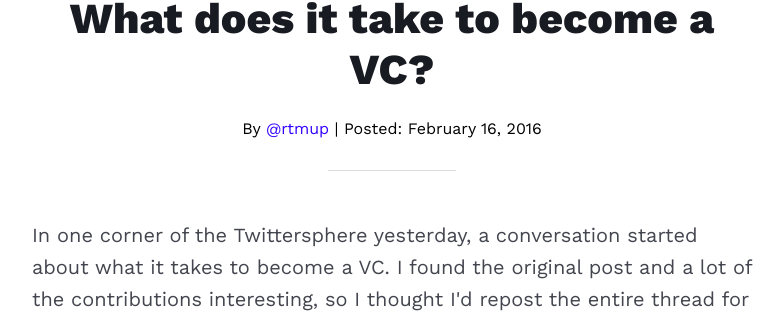
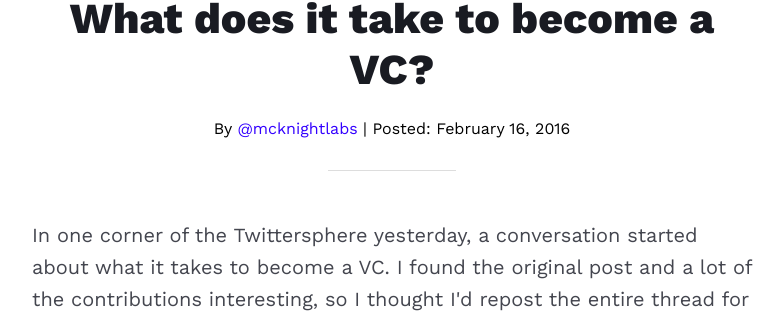
Before and after one commit to mcknightlabs/rtmup, a Jekyll site: the page built from _posts/tech-design/2016-02-16-vc-twitter.md, in a window 1280 px wide. Shown: the part 110-423 px from the top of the page, without its empty margins (248-1032 px from the left). Built offline with Jekyll 4.4.1, drawn with Linux system fonts in a browser that asks for light colours; comment, search, counter and statistics services are not loaded.

Commit message:
updates article twitter url

```diff
--- a/_layouts/article.html
+++ b/_layouts/article.html
@@ -7,7 +7,7 @@
 <article>
 	<h1>{{ page.title }}</h1>
 
-	<span class="byline">By <a href="https://twitter.com/rtmup">@rtmup</a> | Posted: {{ page.date | date: '%B %d, %Y' }}</span>
+	<span class="byline">By <a href="https://twitter.com/mcknightlabs">@mcknightlabs</a> | Posted: {{ page.date | date: '%B %d, %Y' }}</span>
 
 	<hr class="small-divider">
 
```
